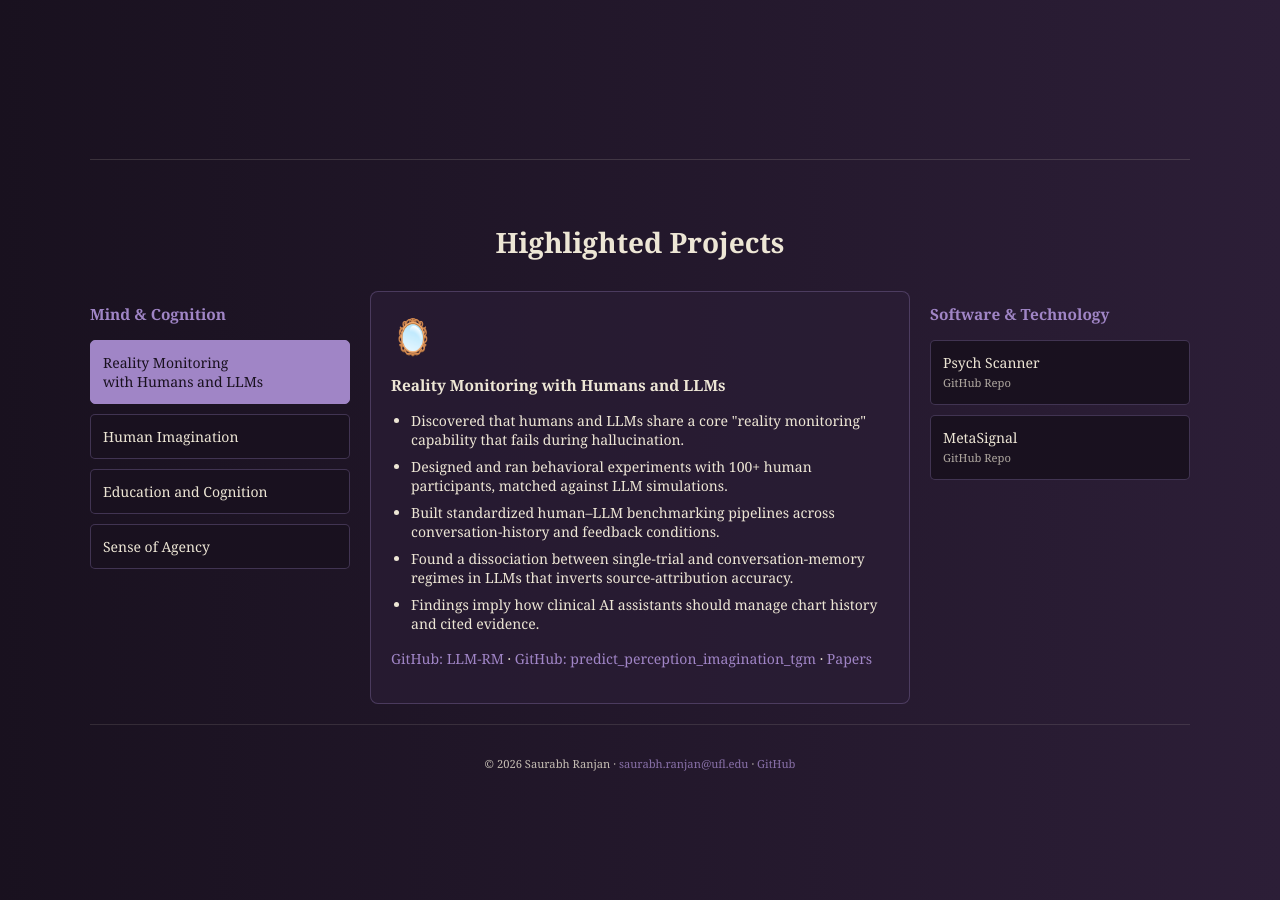
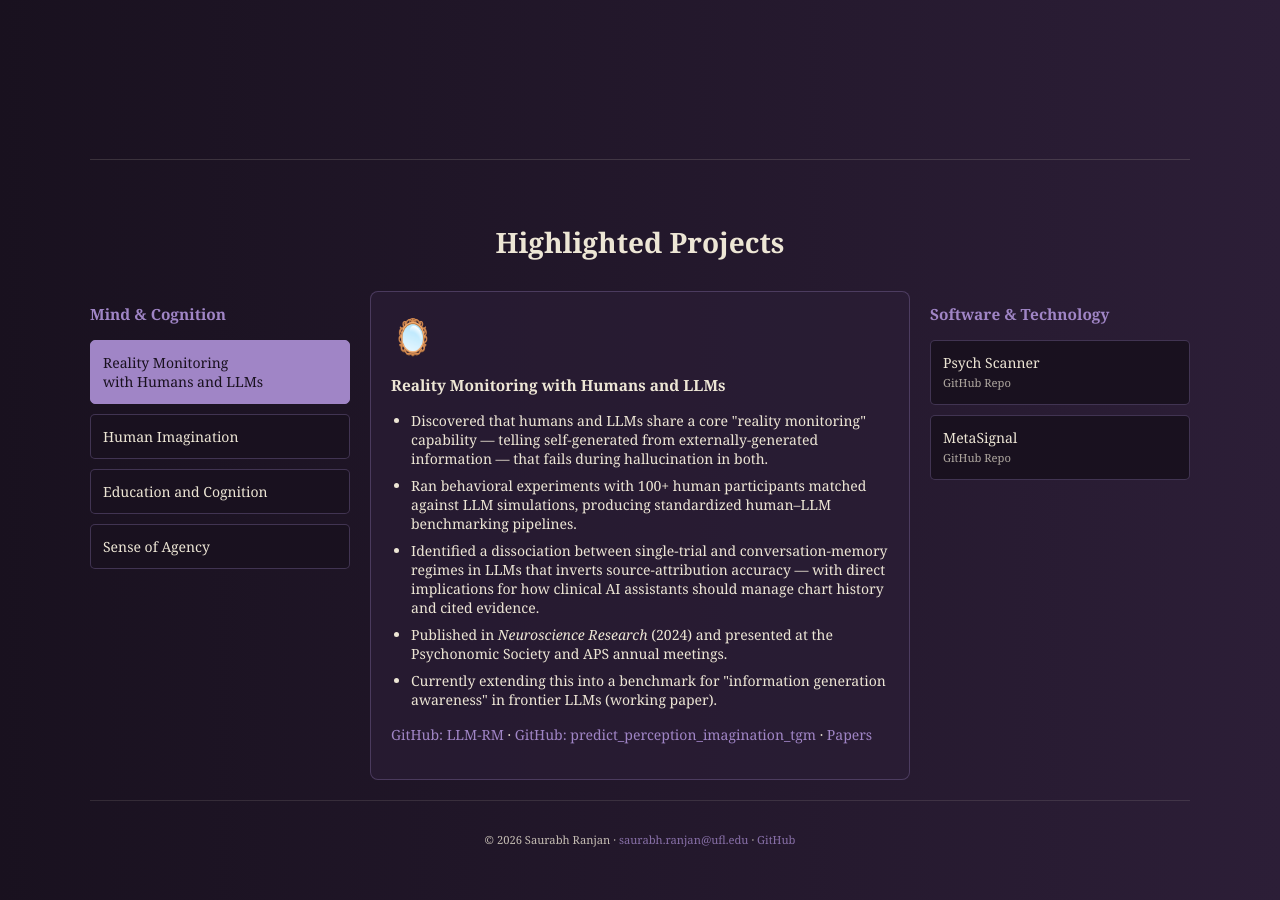
Before and after one commit to saurabhr/saurabhr.github.io, a Jekyll site: the page built from index.html, in a window 1280 px wide and 900 px high, scrolled down 817 px. Built offline with Jekyll 4.4.1, drawn with Linux system fonts in a browser that asks for light colours; part of the change alters nothing that is shown.

Commit message:
Update index.html

```diff
--- a/index.html
+++ b/index.html
@@ -106,11 +106,11 @@ title: Home
         <div class="proj-icon">🪞</div>
         <h3>Reality Monitoring with Humans and LLMs</h3>
         <ul>
-          <li>Discovered that humans and LLMs share a core "reality monitoring" capability that fails during hallucination.</li>
-          <li>Designed and ran behavioral experiments with 100+ human participants, matched against LLM simulations.</li>
-          <li>Built standardized human–LLM benchmarking pipelines across conversation-history and feedback conditions.</li>
-          <li>Found a dissociation between single-trial and conversation-memory regimes in LLMs that inverts source-attribution accuracy.</li>
-          <li>Findings imply how clinical AI assistants should manage chart history and cited evidence.</li>
+          <li>Discovered that humans and LLMs share a core "reality monitoring" capability — telling self-generated from externally-generated information — that fails during hallucination in both.</li>
+          <li>Ran behavioral experiments with 100+ human participants matched against LLM simulations, producing standardized human–LLM benchmarking pipelines.</li>
+          <li>Identified a dissociation between single-trial and conversation-memory regimes in LLMs that inverts source-attribution accuracy — with direct implications for how clinical AI assistants should manage chart history and cited evidence.</li>
+          <li>Published in <i>Neuroscience Research</i> (2024) and presented at the Psychonomic Society and APS annual meetings.</li>
+          <li>Currently extending this into a benchmark for "information generation awareness" in frontier LLMs (working paper).</li>
         </ul>
         <p class="proj-links"><a href="https://github.com/saurabhr/LLM-RM" target=_blank>GitHub: LLM-RM</a> &middot; <a href="https://github.com/saurabhr/predict_perception_imagination_tgm" target=_blank>GitHub: predict_perception_imagination_tgm</a> &middot; <a href="https://scholar.google.com/citations?user=bzE80XYAAAAJ&hl=en" target=_blank>Papers</a></p>
       </div>
@@ -119,11 +119,11 @@ title: Home
         <div class="proj-icon">🎨</div>
         <h3>Human Imagination</h3>
         <ul>
-          <li>Proposed a new computational model of visual imagination bridging heterarchical and hierarchical theories of the brain.</li>
-          <li>Built imagination networks compared across Florida, London, and Poland cohorts.</li>
-          <li>Used psychological network analysis to compare population-level cognitive structure between humans and synthesized LLM populations.</li>
-          <li>Framed offline "world models" as the AI analogue of human imagination networks.</li>
-          <li>Methodology generalizes to subgroup discovery in health and behavioral data.</li>
+          <li>Proposed a new computational model of visual imagination that reframes the heterarchy-vs-hierarchy debate in brain theory (<i>Physics of Life Reviews</i>, 2024).</li>
+          <li>Built and compared imagination networks across Florida, London, and Poland cohorts using psychological network analysis.</li>
+          <li>Extended the same network-analysis approach to compare population-level cognitive structure between humans and synthesized LLM populations.</li>
+          <li>Published "Offline World Models as Imagination Networks in Cognitive Agents" (arXiv:2510.04391, 2025), framing world models as the AI analogue of human imagination.</li>
+          <li>Methodology generalizes to subgroup discovery in health and behavioral data — directly applicable to biomedical AI work.</li>
         </ul>
         <p class="proj-links"><a href="https://github.com/saurabhr/imagine_world_model" target=_blank>GitHub: imagine_world_model</a> &middot; <a href="https://arxiv.org/abs/2510.04391" target=_blank>Preprint (arXiv)</a></p>
       </div>
@@ -132,11 +132,11 @@ title: Home
         <div class="proj-icon">🎓</div>
         <h3>Education and Cognition</h3>
         <ul>
+          <li>Investigated how undergraduate students reason about ethical and algorithmic decision-making — an early study of human trust in automated decision-making (ACM SIGCSE, 2022).</li>
+          <li>Co-designed "touchy-feely" embodied digital affordances that improved students' epistemic access to abstract science concepts.</li>
           <li>Studied embodied-interaction technology design to support model-based reasoning in developing-country classrooms.</li>
-          <li>Co-designed "touchy-feely" digital affordances that improved students' epistemic access to abstract science concepts.</li>
-          <li>Investigated how undergraduate students reason about ethical and algorithmic decision-making.</li>
-          <li>Produced behavioral analyses for an embodied-cognition educational technology intervention at TIFR.</li>
-          <li>Published at IEEE T4E, ACM SIGCSE, and in the Journal of Computer Assisted Learning.</li>
+          <li>Produced behavioral analyses for an embodied-cognition educational technology intervention at TIFR, Mumbai.</li>
+          <li>Published across IEEE T4E, ACM SIGCSE, and the Journal of Computer Assisted Learning.</li>
         </ul>
         <p class="proj-links"><a href="https://scholar.google.com/citations?user=bzE80XYAAAAJ&hl=en" target=_blank>Papers</a></p>
       </div>
@@ -145,11 +145,11 @@ title: Home
         <div class="proj-icon">🖐️</div>
         <h3>Sense of Agency</h3>
         <ul>
-          <li>Investigated the sense of agency for future-directed intentions using intentional binding.</li>
-          <li>Showed intentional binding effects extend to intermediate, not just final, outcomes.</li>
-          <li>Led the full research lifecycle: hypothesis, design, and behavioral analysis.</li>
-          <li>Contributed to an OSF preprint on intentional binding.</li>
-          <li>Presented findings at the Annual Conference of Cognitive Science, IIT-Guwahati.</li>
+          <li>Investigated the sense of agency for future-directed intentions using the intentional binding paradigm.</li>
+          <li>Showed intentional binding effects extend to intermediate outcomes, not just final ones — evidence for graded, forward-looking self-monitoring.</li>
+          <li>Led the full research lifecycle solo: hypothesis, design, data collection, and analysis.</li>
+          <li>Shared as an OSF preprint and presented at the Annual Conference of Cognitive Science, IIT-Guwahati (2018).</li>
+          <li>Foundational to later work on self-monitoring and control — the same construct now central to agentic AI systems that plan and act autonomously.</li>
         </ul>
         <p class="proj-links"><a href="https://doi.org/10.31234/osf.io/qa93k" target=_blank>Preprint (OSF)</a></p>
       </div>
@@ -158,11 +158,11 @@ title: Home
         <div class="proj-icon">🤖</div>
         <h3>Psych Scanner</h3>
         <ul>
-          <li>Production-grade Python framework (LangChain + LangGraph + Pydantic) for running cognitive experiments with LLMs at scale.</li>
-          <li>Automates and scales "LLMs as a participant" studies.</li>
-          <li>Supports persona management, conversation-history manipulation, and population-level synthesis.</li>
-          <li>Submitted as "Psych Scanner: A Framework for Systematic Cognitive Evaluation of Large Language Models."</li>
-          <li>Actively maintained, with dozens of commits in 2026 alone.</li>
+          <li>Built a production-grade Python framework (LangChain + LangGraph + Pydantic) for running cognitive experiments with LLMs at scale.</li>
+          <li>Automates and scales "LLMs as a participant" studies — replacing ad hoc scripts with a reusable, tested pipeline.</li>
+          <li>Supports persona management, conversation-history manipulation, and population-level synthesis out of the box.</li>
+          <li>Submitted as a standalone methods paper: "Psych Scanner: A Framework for Systematic Cognitive Evaluation of Large Language Models."</li>
+          <li>Open-source and actively maintained, with new commits every month in 2026.</li>
         </ul>
         <p class="proj-links"><a href="https://github.com/saurabhr/psychscanner" target=_blank>GitHub: psychscanner</a></p>
       </div>
@@ -171,11 +171,11 @@ title: Home
         <div class="proj-icon">📊</div>
         <h3>MetaSignal</h3>
         <ul>
-          <li>A comprehensive Python package for Signal Detection Theory and metacognitive measures.</li>
-          <li>Implements standard SDT metrics (d&prime;, criterion, meta-d&prime;) for confidence/accuracy research.</li>
-          <li>Built to support reality-monitoring and metacognition studies across the lab.</li>
-          <li>Open-source and used across multiple published papers.</li>
-          <li>Designed for easy reuse by other cognitive science researchers.</li>
+          <li>A Python package implementing standard Signal Detection Theory metrics (d&prime;, criterion) and metacognitive measures (meta-d&prime;) for confidence/accuracy research.</li>
+          <li>Replaces the outdated MATLAB toolboxes most labs still use for meta-d&prime; estimation with a modern, reusable Python package.</li>
+          <li>Built to support reality-monitoring and metacognition studies across the Odegaard Lab.</li>
+          <li>Most actively developed repo in 2026 — the computational backbone behind ongoing lab analyses.</li>
+          <li>Open-source and reused across multiple published papers.</li>
         </ul>
         <p class="proj-links"><a href="https://github.com/saurabhr/metasignal" target=_blank>GitHub: metasignal</a></p>
       </div>
```
